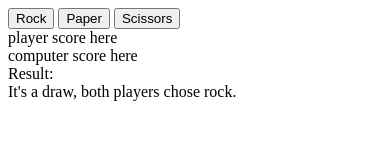
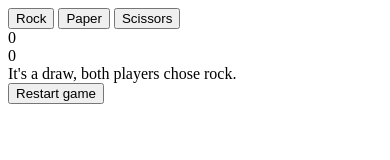
Before and after one commit to nufc-hub/rock_paper_scissors, a plain HTML site: page index.html in a window 390 px wide. Both pictures are taken after a click on the button "Rock". Drawn offline with Linux system fonts and the light colour scheme.

Commit message:
Create an interactive webpage to play a game of RPS
This commit adds javaScript code to create a game of rock, paper,
scissors in a webpage.

It allows the player to make moves and keep track of the score.

The HTML was updated and CSS classes added to create a responsive
design.

A play game function was added that includes DOM manipulation. It also
includes:

A game end when a player reaches a score of 5. The RPS buttons then
disable and a the round result message changes to an end game message.

A reset button that can reset the player scores to 0. This can be done
at any point during the game.

```diff
--- a/index.html
+++ b/index.html
@@ -9,12 +9,11 @@
         <button class = 'btn'>Paper</button>
         <button class = 'btn'>Scissors</button>
         <div>
-            <div>player score here</div>
-            <div>computer score here</div>
-            <div>Result:
-                <div class = 'result'></div>
-            </div>
+            <div class = playerScore id = player-score>0</div>
+            <div class = computerScore id = computer-score>0</div>
+            <div class = 'result'></div>
         </div>
+        <button class = 'restartGame'>Restart game</button>
 
         <script src="rock_paper_scissors.js"></script>
     </body>
--- a/rock_paper_scissors.js
+++ b/rock_paper_scissors.js
@@ -1,4 +1,6 @@
 const choices = ["rock", "paper", "scissors"]; //array with three choices
+let playerScore = 0;
+let computerScore = 0;
 
 function getComputerChoice() { //picks one of the choices in the array at random
     const randomIndex = Math.floor(Math.random() * choices.length );
@@ -8,12 +10,8 @@ function getComputerChoice() { //picks one of the choices in the array at random
 
 function playRound (playerSelection, computerSelection) {//this plays one round of the game
     let roundResult;
-    let playerScore = 0;
-    let computerScore = 0;
 
-   if (!choices.includes(playerSelection)) {
-    roundResult = "Please enter rock, paper or scissors."
-   } else if (playerSelection === computerSelection) {
+    if (playerSelection === computerSelection) {
         roundResult = `It's a draw, both players chose ${playerSelection}.`
     } else if (
         (playerSelection === 'rock' && computerSelection === 'scissors') ||
@@ -21,27 +19,57 @@ function playRound (playerSelection, computerSelection) {//this plays one round
         (playerSelection === 'scissors' && computerSelection === 'paper')
     ) {
         roundResult = `You win. ${playerSelection} beats ${computerSelection}`;
-    playerScore = 1;
+        playerScore += 1;
     } else {
         roundResult = `You lose. ${computerSelection} beats ${ playerSelection}`;
-    computerScore = 1;
+        computerScore += 1;
     }
 
     return {message: roundResult, playerScore, computerScore};//This will always return an object even if an invalid input is provided
-
 }
 
-   let roundResultMsg;
+function playGame() {// this is to play a full game of RPS
     const resultBox = document.querySelector('.result');
+    if (playerScore === 0 && computerScore === 0) {
+        resultBox.textContent = 'Let\'s play!';//this is to display a 'let's play' message when the game starts
+    }
+    const playerScoreBox = document.getElementById('player-score');//these are the html player score
+    const computerScoreBox = document.getElementById('computer-score');//and computer score boxes
+    const buttons = document.querySelectorAll('.btn')// the html buttons
+    let playerChoice;
 
-   let buttons = document.querySelectorAll('.btn');
-   buttons.forEach(button => {
+
+
+    buttons.forEach(button => {//Adds DOM manipulation
         button.addEventListener('click', function(event) {
-        const playerChoice = event.target.textContent.toLowerCase();
+            playerChoice = event.target.textContent.toLowerCase();/* this gets the text content of the clicked button (rock, paper or scissors),
+                                                                     converts it to lowercase, and assigns it to the playerChoice variable.*/
             const computerChoice = getComputerChoice();
             const roundResult = playRound(playerChoice, computerChoice);
-        roundResultMsg = roundResult.message;
+            const roundResultMsg = roundResult.message;
+            resultBox.textContent = roundResultMsg;//shows the round result
+            playerScoreBox.textContent = playerScore;// shows player score
+            computerScoreBox.textContent = computerScore;// shows computer score
 
-        resultBox.textContent = roundResultMsg;
+            if (playerScore === 5) {//this triggers game over
+                resultBox.textContent = 'Game over. You have won the game!';
+                buttons.forEach(button => button.disabled = true);//this disables the RPS buttons
+            } else if (computerScore === 5) {
+                resultBox.textContent = 'Game over. You lose. please try again';
+                buttons.forEach(button => button.disabled = true);
+            }
         })
     });
+
+    const restartGame = document.querySelector('.restartGame');
+    restartGame.addEventListener('click', function(){//this restarts the game
+        playerScore = 0;
+        computerScore = 0;
+        playerScoreBox.textContent = playerScore;
+        computerScoreBox.textContent = computerScore;
+        resultBox.textContent = 'Let\'s play!'
+        buttons.forEach(button => button.disabled = false);//this enables the RPS buttons
+    });
+}
+
+playGame();
```
Lines whose indentation alone changed are shown as unchanged.
